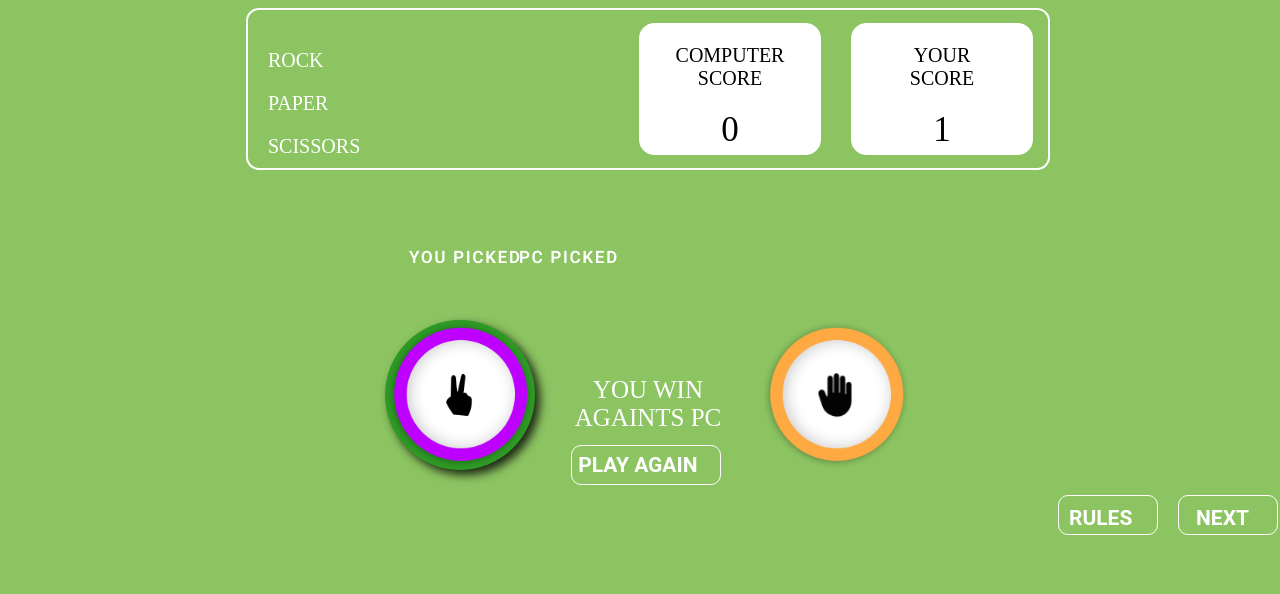
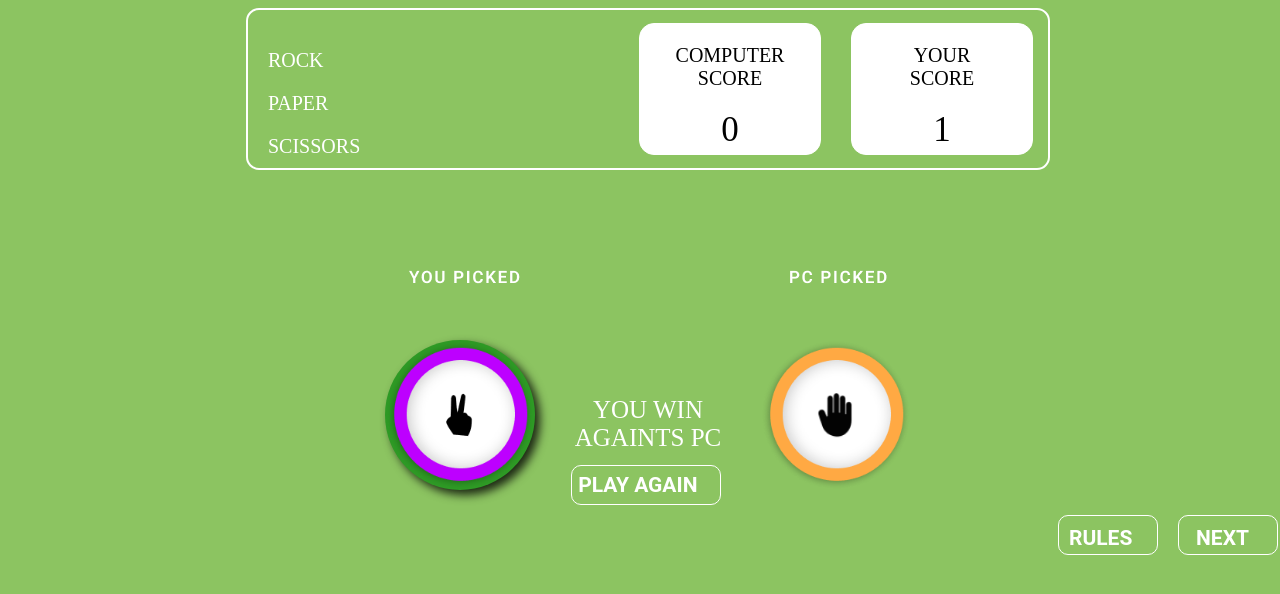
Before and after one commit to khushboogupta49/ROCK_PAPER_SCI_GAME, a plain HTML site: page index.html in a window 1280 px wide. Both pictures are taken after a click on the element 648 px from the left and 537 px from the top of the page. Drawn offline with Linux system fonts and the light colour scheme.

Commit message:
Update style.css

```diff
--- a/style.css
+++ b/style.css
@@ -326,12 +326,12 @@ display: none;
 }
 
 .pc_pick{
-margin-right: 270px;
-margin-top: 80px;
+margin-left: 270px;
+margin-top: 100px;
 }
 
 .you_pick{
-margin-top: 80px;
+margin-top: 100px;
 }
 
 
```
